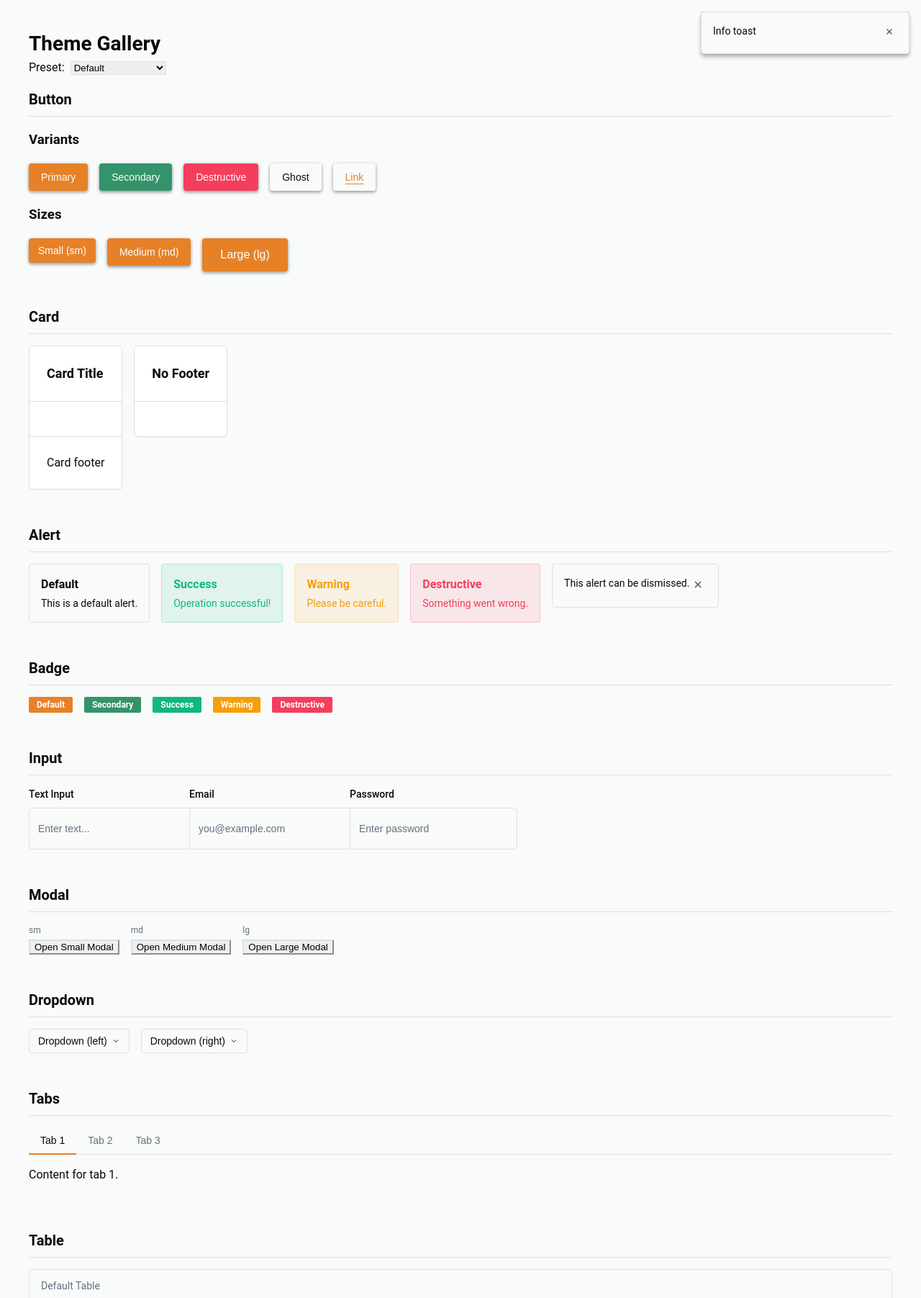
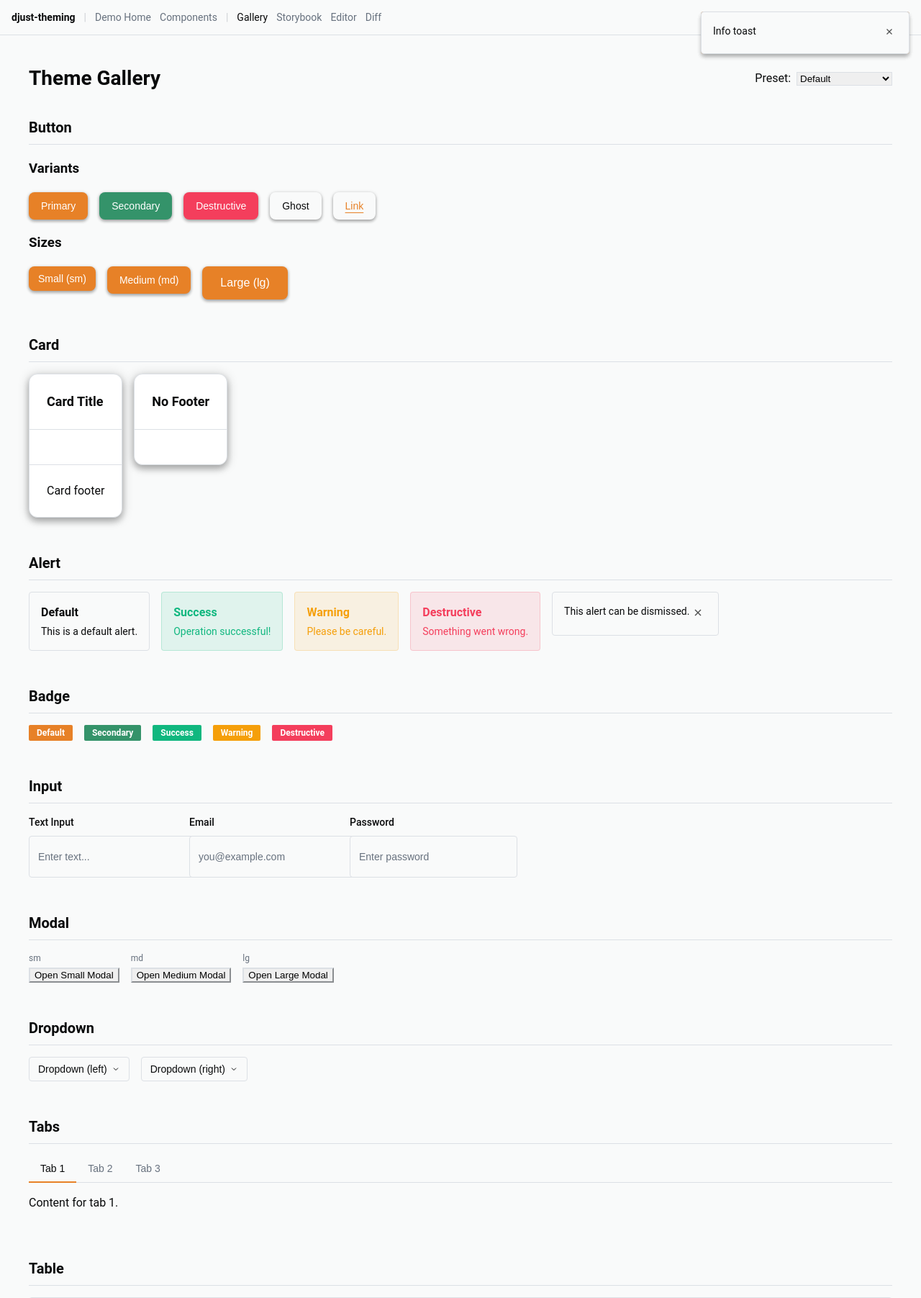
Before and after one commit to djust-org/djust-theming, a Django app: page /theming/gallery/ in a window 1280 px wide. Shown: the top 1803 px of the page at 72% size. Run offline with Django 4.2, Linux system fonts and the light colour scheme.

Commit message:
fix: add navigation and fix theme switching in gallery pages
Gallery (/theming/gallery/):
- Add topbar nav: Demo Home, Components, Gallery (active), Storybook, Editor, Diff
- Fix preset switching: inject gallery-state CSS directly (data-djust-theme-gallery)
  so the preset selector actually changes the component colors; previously
  theme_head read from session/cookies so ?preset= had no visual effect
- Fix duplicate <style> tag in template (bug: <style><style>)
- Add padding-top so content clears the fixed topbar

Storybook (/theming/gallery/storybook/):
- Add Demo Home and Components links to existing topbar
- Replace hardcoded /theming/gallery/ URLs with {% url 'djust_theming:...' %}
- Add Diff link

All 1214 tests pass.

Co-Authored-By: Paperclip <noreply@paperclip.ing>

```diff
--- a/djust_theming/gallery/views.py
+++ b/djust_theming/gallery/views.py
@@ -22,6 +22,7 @@ from djust_theming.theme_packs import DESIGN_SYSTEMS
 from .storybook import build_storybook_detail_context, build_storybook_index_context
 from djust_theming.contracts import COMPONENT_CONTRACTS
 from djust_theming.presets import get_preset, list_presets
+from djust_theming.manager import ThemeState, generate_css_for_state, get_css_prefix, get_theme_manager
 
 # Allowed CSS token names: lowercase letters, digits, hyphens, underscores only.
 _VALID_TOKEN_NAME = re.compile(r"^[a-z][a-z0-9_-]*$")
@@ -43,8 +44,28 @@ def gallery_view(request):
     # Read preset from query param
     preset_name = request.GET.get("preset", "default")
 
+    # Validate and normalise preset name
+    from djust_theming.registry import get_registry
+    if not get_registry().has_preset(preset_name):
+        preset_name = "default"
+
+    # Generate CSS for the explicitly-chosen preset, independent of session/cookie state.
+    # This ensures the preset selector actually changes what the user sees without
+    # permanently overriding their theme preferences for the rest of the site.
+    manager = get_theme_manager(request)
+    base_state = manager.get_state()
+    gallery_state = ThemeState(
+        theme=base_state.theme,
+        preset=preset_name,
+        mode=base_state.mode,
+        resolved_mode=base_state.resolved_mode,
+        pack=None,
+    )
+    gallery_preset_css = generate_css_for_state(gallery_state, css_prefix=get_css_prefix())
+
     ctx = build_gallery_context(preset_name=preset_name)
     ctx["request"] = request
+    ctx["gallery_preset_css"] = gallery_preset_css
 
     # Extra context variables consumed directly by template tags in gallery.html
     ctx.update(_template_sample_data())
--- a/djust_theming/templates/djust_theming/gallery/gallery.html
+++ b/djust_theming/templates/djust_theming/gallery/gallery.html
@@ -4,9 +4,26 @@
   <meta charset="utf-8">
   <meta name="viewport" content="width=device-width, initial-scale=1">
   <title>Theme Gallery</title>
-  {% theme_head %}
+  {% theme_head include_js=True %}
+  <style data-djust-theme-gallery>{{ gallery_preset_css }}</style>
 <style>
-<style>
+    /* ===== Gallery topbar ===== */
+    .gallery-topbar {
+      position: fixed; top: 0; left: 0; right: 0; z-index: 50;
+      height: 3rem;
+      background: hsl(var(--surface-1, var(--background, 0 0% 100%)));
+      border-bottom: 1px solid hsl(var(--border, 220 13% 91%));
+      backdrop-filter: blur(12px); -webkit-backdrop-filter: blur(12px);
+      display: flex; align-items: center; gap: 0.75rem;
+      padding: 0 1rem;
+      font-size: 0.875rem;
+    }
+    .gallery-topbar a { color: hsl(var(--muted-foreground, 220 9% 46%)); text-decoration: none; transition: color 0.15s; }
+    .gallery-topbar a:hover { color: hsl(var(--foreground, 222 47% 11%)); }
+    .gallery-topbar-brand { font-weight: 700; color: hsl(var(--foreground, 222 47% 11%)) !important; }
+    .gallery-topbar-sep { color: hsl(var(--muted-foreground)); opacity: 0.3; }
+    .gallery-topbar-active { color: hsl(var(--foreground, 222 47% 11%)) !important; }
+    /* ===== Gallery layout ===== */
     .gallery__header { margin-bottom: 2rem; display: flex; align-items: center; gap: 1rem; flex-wrap: wrap; }
     .gallery__header h1 { margin: 0; font-size: 1.75rem; }
     .gallery__preset-form { display: flex; align-items: center; gap: 0.5rem; margin-inline-start: auto; }
@@ -16,10 +33,23 @@
     .gallery__example { display: flex; flex-direction: column; gap: 0.25rem; }
     .gallery__example-label { font-size: 0.75rem; color: hsl(var(--muted-foreground, 220 9% 46%)); }
     .gallery__wide { width: 100%; }
-    .gallery { max-width: 1200px; margin: 0 auto; padding: 2rem 1rem; }
+    .gallery { max-width: 1200px; margin: 0 auto; padding: 2rem 1rem; padding-top: calc(3rem + 2rem); }
 </style>
 </head>
 <body style="background: hsl(var(--background, 0 0% 100%)); color: hsl(var(--foreground, 222 47% 11%));">
+
+<nav class="gallery-topbar">
+  <a href="/" class="gallery-topbar-brand">djust-theming</a>
+  <span class="gallery-topbar-sep">|</span>
+  <a href="/">Demo Home</a>
+  <a href="/components/">Components</a>
+  <span class="gallery-topbar-sep">|</span>
+  <a href="{% url 'djust_theming:gallery' %}" class="gallery-topbar-active">Gallery</a>
+  <a href="{% url 'djust_theming:storybook' %}">Storybook</a>
+  <a href="{% url 'djust_theming:editor' %}">Editor</a>
+  <a href="{% url 'djust_theming:diff' %}">Diff</a>
+</nav>
+
 <div class="gallery">
     <div class="gallery__header">
       <h1>Theme Gallery</h1>
```
Also changed, not shown: djust_theming/templates/djust_theming/gallery/storybook_base.html (+8 -5 lines).
